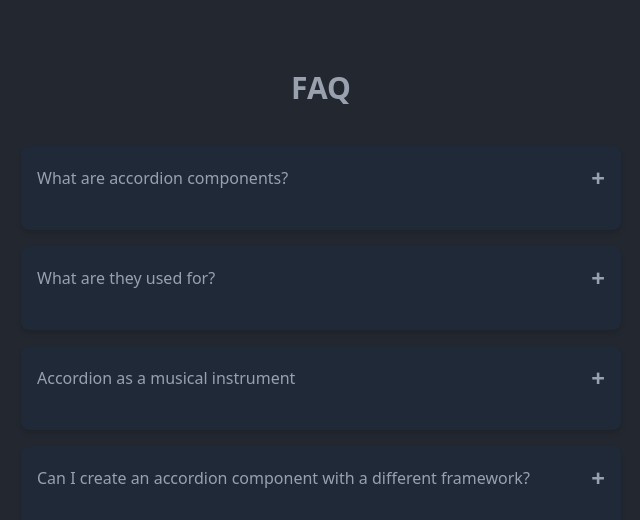
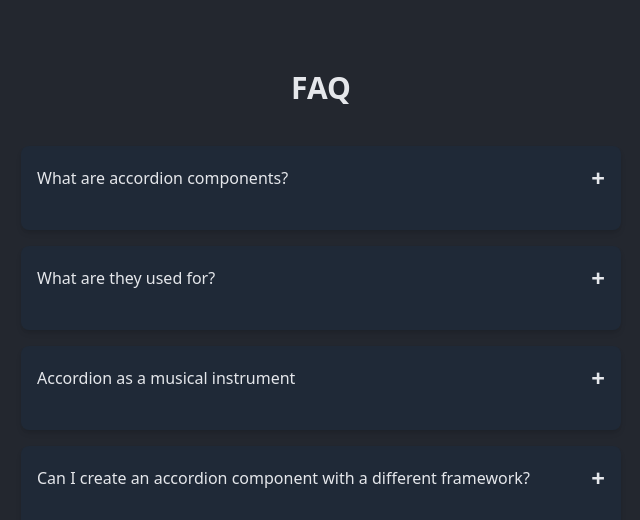
Before and after one commit to Rifat654/React-js-Components, a React (Vite) app: page / in a window 1280 px wide. Shown: the part 282-802 px from the top of the page, without its empty margins (319-959 px from the left). Built offline with nearby package versions, Linux system fonts and the light colour scheme; no server answers.

Commit message:
added text color

```diff
--- a/src/components/FAQ/Accordain.jsx
+++ b/src/components/FAQ/Accordain.jsx
@@ -8,7 +8,7 @@ const Accordain = () => {
 
     return (
         <div>
-            <div className=' text-gray-400 h-[400px] text-center mt-20 '>
+            <div className=' text-gray-200 h-[400px] text-center mt-20 '>
                 <h1 className='text-3xl font-bold'>FAQ</h1>
 
                 <div className='flex flex-col items-center justify-center px-5 mt-10'>
```
